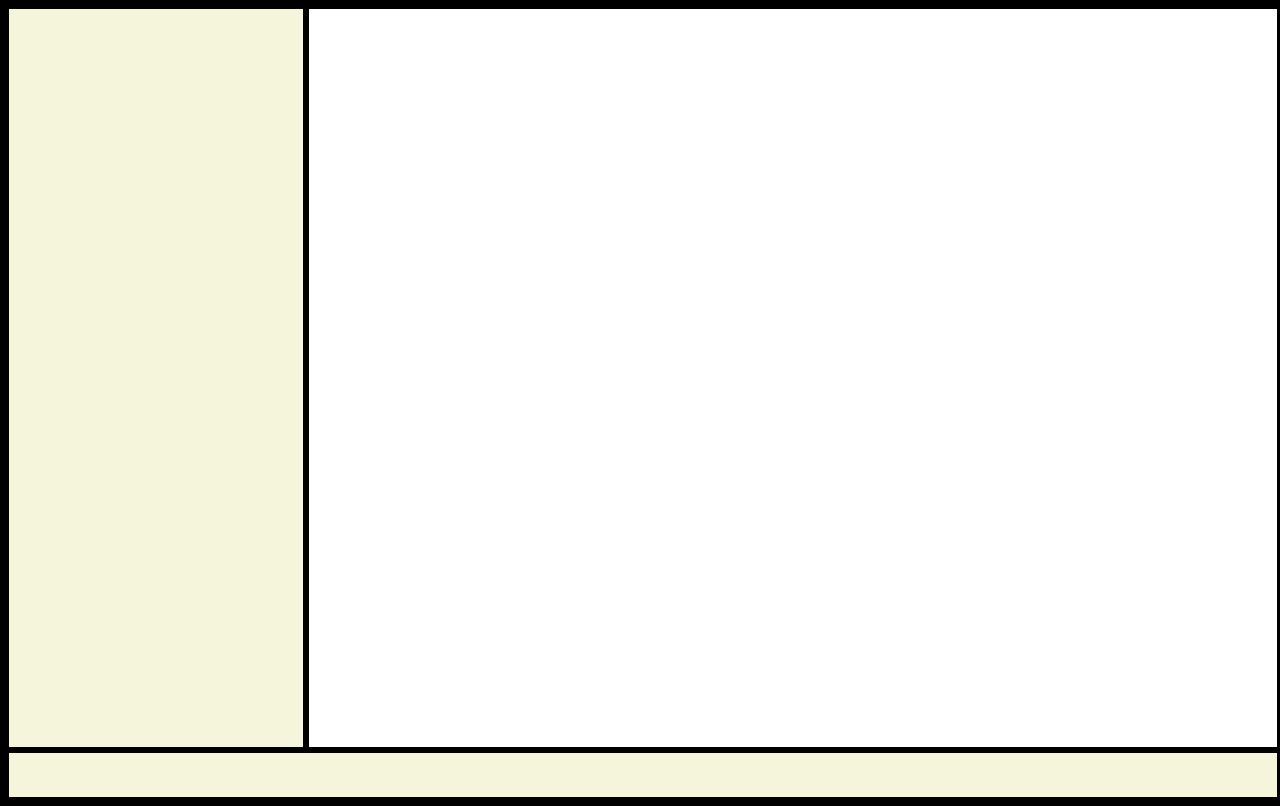
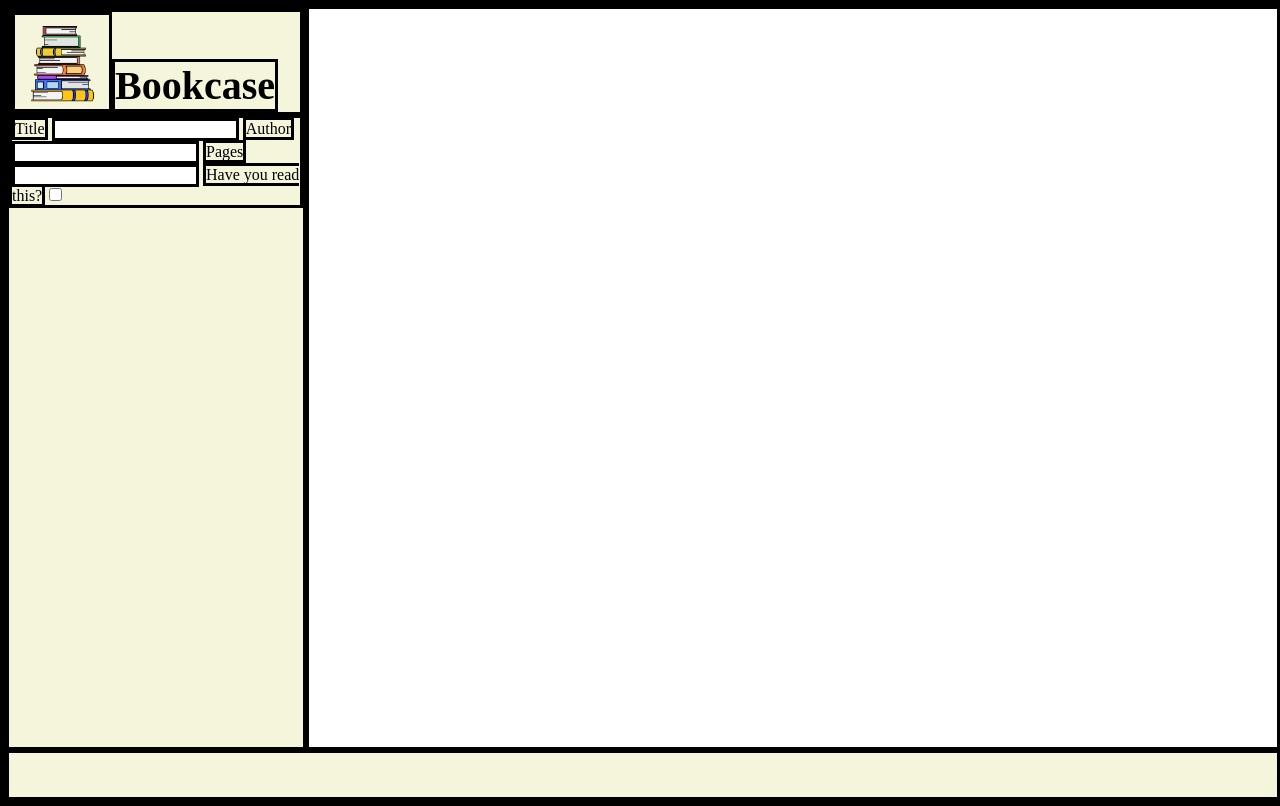
Before and after one commit to guyfoz77/library, a plain HTML site: page index.html in a window 1280 px wide. Drawn offline with Linux system fonts and the light colour scheme.

Commit message:
Add basic form elements

```diff
--- a/index.html
+++ b/index.html
@@ -9,7 +9,22 @@
     <script src="script.js" defer></script>
 </head>
 <body>
-    <aside></aside>
+    <aside>
+        <div class="title">
+            <img src="Assets/books-5589331_1280.png" alt="">
+            <h1>Bookcase</h1>
+        </div>
+        <form action="post">
+            <label for="title">Title</label>
+            <input type="text" id="title">
+            <label for="author">Author</label>
+            <input type="text" id="author">
+            <label for="pages">Pages</label>
+            <input type="number" id="pages">
+            <label for="read">Have you read this?</label>
+            <input type="checkbox" id="read">
+        </form>
+    </aside>
     <section class="bookcase"></section>
     <footer></footer>
 </body>
--- a/style.css
+++ b/style.css
@@ -6,6 +6,10 @@
     border: solid black;
     box-sizing: border-box;
     margin: 0;
+}
+
+img {
+    height: 100px;
 }
 
 body {
@@ -18,6 +22,16 @@ aside {
     height: 100%;
     background-color: beige;
 }
+    .title {
+        display: flex;
+    }
+        h1 {
+            font-size: 2.5em;
+            align-self: flex-end;
+        }
+    form {
+
+    }
 
 section {
 
```
Also changed, not shown: Assets/book-7486253_1281.png (added), Assets/books-5589331_1280.png (added).
